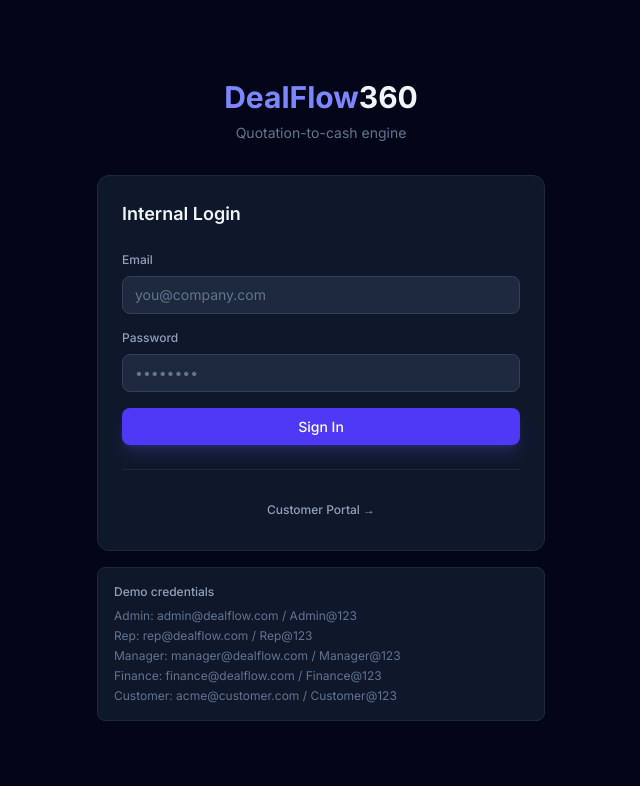
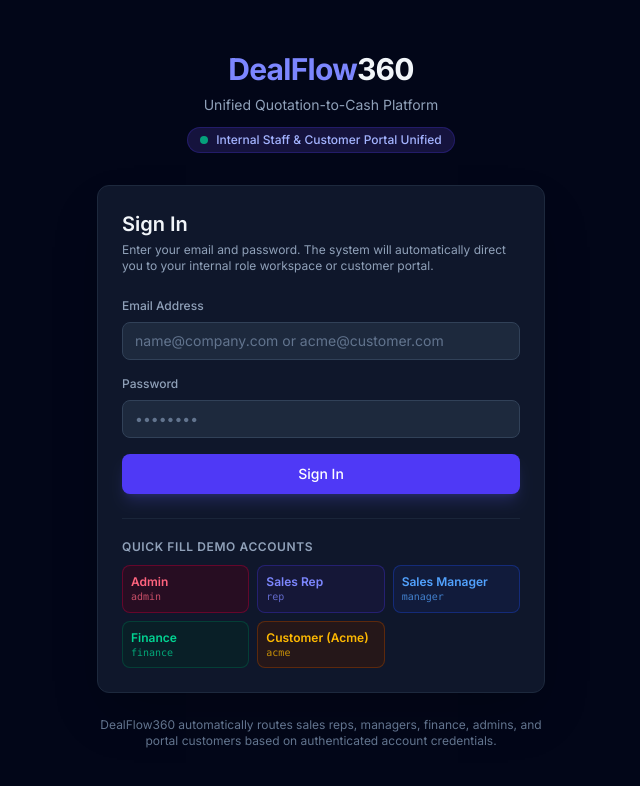
Before and after one commit to aryamistry/Odoo_500_DealFlow360, a React (Vite) app in the folder client/: page /login in a window 1280 px wide. Shown: the top 786 px of the page, without its empty margins (319-959 px from the left). Built offline with nearby package versions, Linux system fonts and the light colour scheme; no server answers.

Commit message:
feat(auth): unified login for internal staff and customer portal with automatic role-based routing

```diff
--- a/client/src/App.jsx
+++ b/client/src/App.jsx
@@ -23,11 +23,14 @@ import Customers from './pages/Customers';
 import Portal from './pages/Portal';
 import Layout from './components/Layout';
 
-function ProtectedRoute({ children, roles }) {
+function ProtectedRoute({ children, roles, portalOnly = false }) {
   const { user, loading } = useAuth();
   if (loading) return <div className="flex h-screen items-center justify-center text-slate-400">Loading...</div>;
   if (!user) return <Navigate to="/login" replace />;
-  if (roles && !roles.includes(user.role) && !user.customerId) return <Navigate to="/" replace />;
+  const isCust = Boolean(user.customerId || user.role === 'customer');
+  if (isCust && !portalOnly) return <Navigate to="/portal" replace />;
+  if (!isCust && portalOnly) return <Navigate to="/" replace />;
+  if (roles && !roles.includes(user.role)) return <Navigate to="/" replace />;
   return children;
 }
 
@@ -40,7 +43,7 @@ function AppRoutes() {
 
       {/* Customer Portal */}
       <Route path="/portal/*" element={
-        <ProtectedRoute>
+        <ProtectedRoute portalOnly={true}>
           <Portal />
         </ProtectedRoute>
       } />
--- a/client/src/pages/Login.jsx
+++ b/client/src/pages/Login.jsx
@@ -1,32 +1,59 @@
 // src/pages/Login.jsx
 import { useState } from 'react';
-import { useNavigate } from 'react-router-dom';
+import { useNavigate, Navigate } from 'react-router-dom';
 import { useAuth } from '../context/AuthContext';
 import toast from 'react-hot-toast';
 
+const DEMO_ACCOUNTS = [
+  { label: 'Admin', email: 'admin@dealflow.com', pass: 'Admin@123', badge: 'Internal', color: 'text-rose-400 bg-rose-950/40 border-rose-800/50' },
+  { label: 'Sales Rep', email: 'rep@dealflow.com', pass: 'Rep@123', badge: 'Internal', color: 'text-indigo-400 bg-indigo-950/40 border-indigo-800/50' },
+  { label: 'Sales Manager', email: 'manager@dealflow.com', pass: 'Manager@123', badge: 'Internal', color: 'text-blue-400 bg-blue-950/40 border-blue-800/50' },
+  { label: 'Finance', email: 'finance@dealflow.com', pass: 'Finance@123', badge: 'Internal', color: 'text-emerald-400 bg-emerald-950/40 border-emerald-800/50' },
+  { label: 'Customer (Acme)', email: 'acme@customer.com', pass: 'Customer@123', badge: 'Portal', color: 'text-amber-400 bg-amber-950/40 border-amber-800/50' },
+];
+
 export default function Login() {
-  const { login } = useAuth();
+  const { user, login } = useAuth();
   const navigate = useNavigate();
   const [email, setEmail] = useState('');
   const [password, setPassword] = useState('');
-  const [isCustomer, setIsCustomer] = useState(false);
   const [loading, setLoading] = useState(false);
 
+  // Auto-redirect if already logged in
+  if (user) {
+    if (user.customerId || user.role === 'customer') {
+      return <Navigate to="/portal" replace />;
+    }
+    return <Navigate to="/" replace />;
+  }
+
   const handleSubmit = async (e) => {
-    e.preventDefault();
+    if (e) e.preventDefault();
+    if (!email || !password) {
+      return toast.error('Please enter both email and password');
+    }
+
     setLoading(true);
     try {
-      const user = await login(email, password, isCustomer);
-      if (user.customerId || isCustomer) {
+      // Unified login: backend checks internal users then customer portal automatically
+      const loggedUser = await login(email, password);
+      if (loggedUser.customerId || loggedUser.role === 'customer') {
+        toast.success(`Welcome to Customer Portal, ${loggedUser.companyName || 'Customer'}!`);
         navigate('/portal');
       } else {
+        toast.success(`Welcome back, ${loggedUser.name}!`);
         navigate('/');
       }
     } catch (err) {
-      toast.error(err.response?.data?.error || 'Login failed');
+      toast.error(err.response?.data?.error || 'Invalid email or password');
     } finally {
       setLoading(false);
     }
+  };
+
+  const handleQuickFill = (demoEmail, demoPass) => {
+    setEmail(demoEmail);
+    setPassword(demoPass);
   };
 
   return (
@@ -34,65 +61,95 @@ export default function Login() {
       <div className="w-full max-w-md">
         {/* Logo */}
         <div className="text-center mb-8">
-          <h1 className="text-3xl font-bold text-indigo-400">DealFlow<span className="text-slate-100">360</span></h1>
-          <p className="text-slate-500 mt-2 text-sm">Quotation-to-cash engine</p>
+          <h1 className="text-3xl font-bold text-indigo-400 tracking-tight">
+            DealFlow<span className="text-slate-100">360</span>
+          </h1>
+          <p className="text-slate-400 mt-2 text-sm">Unified Quotation-to-Cash Platform</p>
+          <div className="inline-flex items-center gap-2 mt-3 px-3 py-1 rounded-full text-xs font-medium bg-indigo-950/70 border border-indigo-800/40 text-indigo-300">
+            <span className="w-2 h-2 rounded-full bg-emerald-400 animate-pulse"></span>
+            Internal Staff & Customer Portal Unified
+          </div>
         </div>
 
-        <div className="card">
-          <h2 className="text-lg font-semibold text-slate-100 mb-6">
-            {isCustomer ? 'Customer Portal' : 'Internal Login'}
-          </h2>
+        <div className="card shadow-2xl border-slate-800">
+          <div className="mb-6">
+            <h2 className="text-xl font-semibold text-slate-100">Sign In</h2>
+            <p className="text-xs text-slate-400 mt-1">
+              Enter your email and password. The system will automatically direct you to your internal role workspace or customer portal.
+            </p>
+          </div>
 
           <form onSubmit={handleSubmit} className="space-y-4">
             <div className="form-group">
-              <label className="label">Email</label>
+              <label className="label" htmlFor="email">Email Address</label>
               <input
                 id="email"
                 type="email"
-                className="input"
-                placeholder="you@company.com"
+                className="input text-sm"
+                placeholder="name@company.com or acme@customer.com"
                 value={email}
                 onChange={e => setEmail(e.target.value)}
                 required
+                autoComplete="email"
               />
             </div>
             <div className="form-group">
-              <label className="label">Password</label>
+              <label className="label" htmlFor="password">Password</label>
               <input
                 id="password"
                 type="password"
-                className="input"
+                className="input text-sm"
                 placeholder="••••••••"
                 value={password}
                 onChange={e => setPassword(e.target.value)}
                 required
+                autoComplete="current-password"
               />
             </div>
 
-            <button id="login-btn" type="submit" disabled={loading} className="btn-primary w-full justify-center">
-              {loading ? 'Signing in...' : 'Sign In'}
+            <button
+              id="login-btn"
+              type="submit"
+              disabled={loading}
+              className="btn-primary w-full justify-center py-2.5 font-medium text-sm transition-all"
+            >
+              {loading ? (
+                <span className="flex items-center gap-2">
+                  <span className="w-4 h-4 border-2 border-white/30 border-t-white rounded-full animate-spin"></span>
+                  Signing in...
+                </span>
+              ) : (
+                'Sign In'
+              )}
             </button>
           </form>
 
-          <div className="mt-6 pt-6 border-t border-slate-800">
-            <button
-              onClick={() => setIsCustomer(!isCustomer)}
-              className="btn-ghost text-xs w-full justify-center"
-            >
-              {isCustomer ? '← Back to internal login' : 'Customer Portal →'}
-            </button>
+          {/* Quick Fill Demo Credentials */}
+          <div className="mt-6 pt-5 border-t border-slate-800/80">
+            <p className="text-xs font-semibold text-slate-400 uppercase tracking-wider mb-2.5">
+              Quick Fill Demo Accounts
+            </p>
+            <div className="grid grid-cols-2 sm:grid-cols-3 gap-2">
+              {DEMO_ACCOUNTS.map(acc => (
+                <button
+                  key={acc.email}
+                  type="button"
+                  onClick={() => handleQuickFill(acc.email, acc.pass)}
+                  className={`text-left p-2 rounded-lg border text-xs transition-all hover:scale-[1.02] cursor-pointer ${acc.color}`}
+                  title={`Click to fill ${acc.email}`}
+                >
+                  <div className="font-semibold truncate">{acc.label}</div>
+                  <div className="text-[10px] opacity-75 font-mono truncate">{acc.email.split('@')[0]}</div>
+                </button>
+              ))}
+            </div>
           </div>
         </div>
 
-        {/* Demo credentials */}
-        <div className="mt-4 card-sm text-xs text-slate-500 space-y-1">
-          <p className="text-slate-400 font-medium mb-2">Demo credentials</p>
-          <p>Admin: admin@dealflow.com / Admin@123</p>
-          <p>Rep: rep@dealflow.com / Rep@123</p>
-          <p>Manager: manager@dealflow.com / Manager@123</p>
-          <p>Finance: finance@dealflow.com / Finance@123</p>
-          <p>Customer: acme@customer.com / Customer@123</p>
-        </div>
+        {/* Footer Hint */}
+        <p className="text-center text-xs text-slate-500 mt-6">
+          DealFlow360 automatically routes sales reps, managers, finance, admins, and portal customers based on authenticated account credentials.
+        </p>
       </div>
     </div>
   );
```
Also changed, not shown: 2 other files (tests, documents, lock files or other folders).
